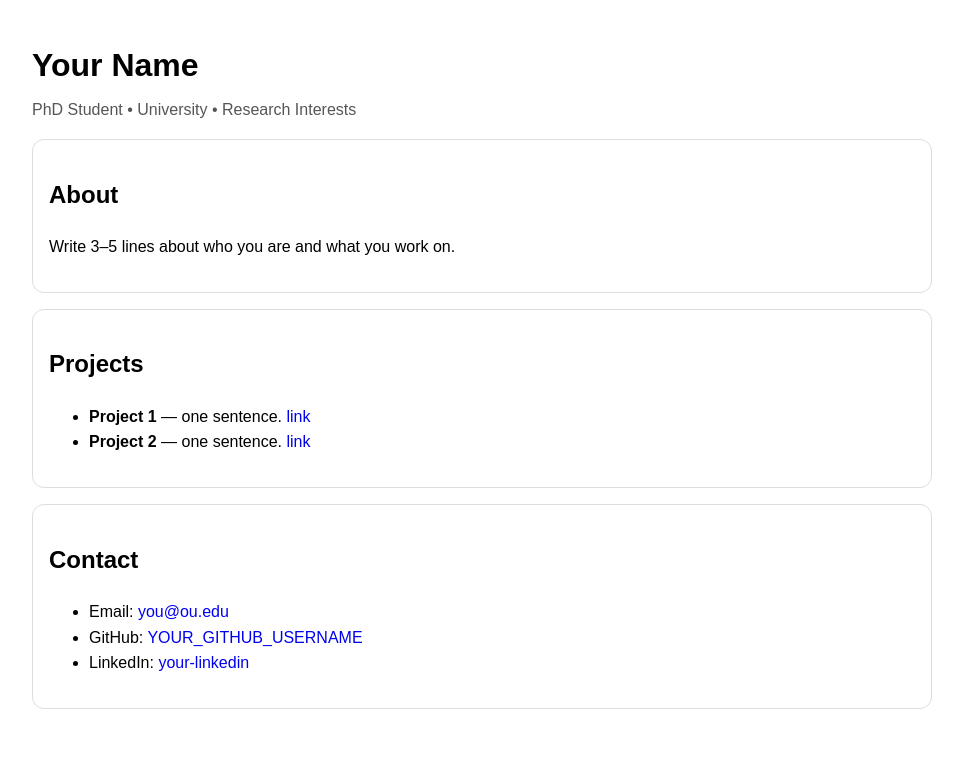
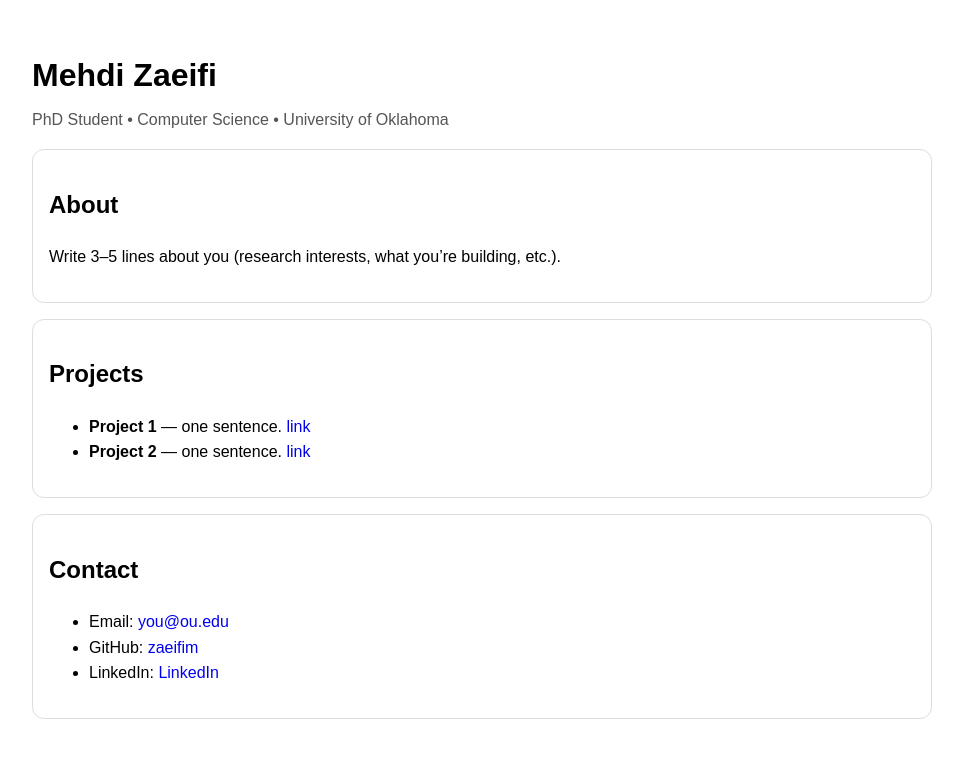
Before and after one commit to zaeifim/zaeifim.github.io, a plain HTML site: page index.html in a window 1280 px wide. Shown: the whole page, without its empty margins (158-1121 px from the left). Drawn offline with Linux system fonts and the light colour scheme.

Commit message:
Update index.html

```diff
--- a/index.html
+++ b/index.html
@@ -2,23 +2,23 @@
 <html>
 <head>
   <meta charset="utf-8" />
-  <meta name="viewport" content="width=device-width,initial-scale=1" />
-  <title>Your Name</title>
+  <meta name="viewport" content="width=device-width, initial-scale=1" />
+  <title>Mehdi Zaeifi</title>
   <style>
-    body { font-family: Arial, sans-serif; max-width: 900px; margin: 40px auto; padding: 0 16px; line-height: 1.6; }
+    body { font-family: Arial, sans-serif; max-width: 900px; margin: 50px auto; padding: 0 18px; line-height: 1.6; }
     h1 { margin-bottom: 0; }
     .sub { color: #555; margin-top: 6px; }
+    .card { border: 1px solid #ddd; border-radius: 12px; padding: 16px; margin: 16px 0; }
     a { text-decoration: none; }
-    .card { padding: 16px; border: 1px solid #ddd; border-radius: 12px; margin: 16px 0; }
   </style>
 </head>
 <body>
-  <h1>Your Name</h1>
-  <div class="sub">PhD Student • University • Research Interests</div>
+  <h1>Mehdi Zaeifi</h1>
+  <div class="sub">PhD Student • Computer Science • University of Oklahoma</div>
 
   <div class="card">
     <h2>About</h2>
-    <p>Write 3–5 lines about who you are and what you work on.</p>
+    <p>Write 3–5 lines about you (research interests, what you’re building, etc.).</p>
   </div>
 
   <div class="card">
@@ -33,8 +33,8 @@
     <h2>Contact</h2>
     <ul>
       <li>Email: <a href="mailto:you@ou.edu">you@ou.edu</a></li>
-      <li>GitHub: <a href="https://github.com/YOUR_GITHUB_USERNAME">YOUR_GITHUB_USERNAME</a></li>
-      <li>LinkedIn: <a href="https://www.linkedin.com/in/YOUR_LINKEDIN/">your-linkedin</a></li>
+      <li>GitHub: <a href="https://github.com/zaeifim">zaeifim</a></li>
+      <li>LinkedIn: <a href="https://www.linkedin.com/">LinkedIn</a></li>
     </ul>
   </div>
 </body>
```
